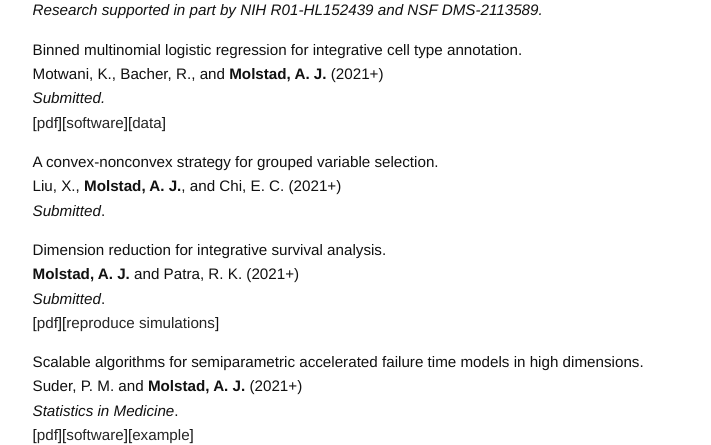
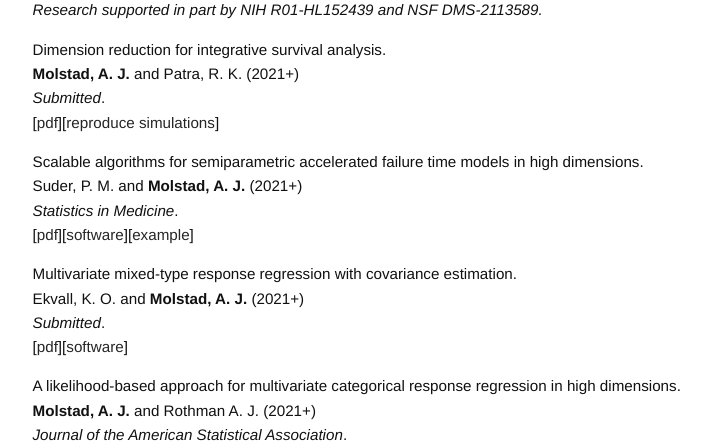
Before and after one commit to ajmolstad/ajmolstad.github.io, a Jekyll site: the page built from research.md, in a window 1280 px wide and 900 px high, cut to the strip 455-900 px from the top of the window. Shown: the whole strip, without its empty margins (275-986 px from the left). Built offline with Jekyll 4.4.1, drawn with Linux system fonts in a browser that asks for light colours.

Commit message:
Update research.md

```diff
--- a/research.md
+++ b/research.md
@@ -15,20 +15,20 @@ application to interpretable cell type annotation. <br>
 [[pdf](https://arxiv.org/abs/2108.02143)][[software](https://github.com/ajmolstad/IntegrativeCox)]<br>
  -->
 
-Binned multinomial logistic regression for integrative cell type annotation. <br>
+<!-- Binned multinomial logistic regression for integrative cell type annotation. <br>
 Motwani, K., Bacher, R., and **Molstad, A. J.** (2021+) <br>
 *Submitted.* <br>
 [[pdf](https://arxiv.org/abs/2111.12149)][[software](https://github.com/keshav-motwani/IBMR/)][[data](https://github.com/keshav-motwani/AnnotatedPBMC)]<br>
-
+ -->
 
 <!-- Conditional probability tensor decompositions for
 multivariate categorical response regression. <br>
 **Molstad, A. J.** and Xin, Z. (2021+)<br>
 *Submitted*. <br>  -->
 
-A convex-nonconvex strategy for grouped variable selection. <br>
+<!-- A convex-nonconvex strategy for grouped variable selection. <br>
 Liu, X., **Molstad, A. J.**, and Chi, E. C. (2021+) <br>
-*Submitted*. <br>
+*Submitted*. <br> -->
 
 Dimension reduction for integrative survival analysis. <br>
 **Molstad, A. J.** and Patra, R. K. (2021+)<br>
```
